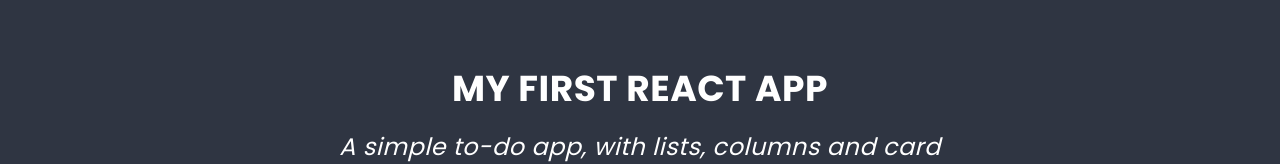
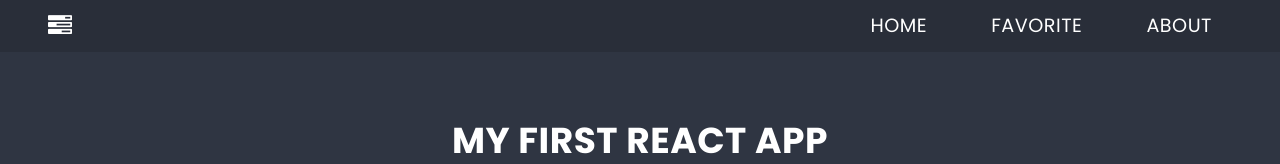
Before and after one commit to Wojczi96/react, a React (Create React App) app: page / in a window 1280 px wide. Shown: the top 164 px of the page. Built offline with nearby package versions, Linux system fonts and the light colour scheme.

Commit message:
Add new component NavBar

```diff
--- a/package.json
+++ b/package.json
@@ -11,6 +11,7 @@
     "react-dom": "^18.2.0",
     "react-media": "^1.10.0",
     "react-redux": "8.1.2",
+    "react-router-dom": "6.15.0",
     "react-scripts": "5.0.1",
     "redux": "4.2.1",
     "redux-devtools-extension": "^2.13.9",
--- a/src/App.js
+++ b/src/App.js
@@ -2,15 +2,19 @@
 import SearchForm from './components/SearchForm/SearchForm'
 import List from './components/List/List';
 import Container from './components/Container/Container';
+import NavBar from './components/NavBar/NavBar';
 
 
 const App = () => {
   return (
-    <Container>
-      <Hero />
-      <SearchForm />
-      <List />
-    </Container>
+    <main>
+      <NavBar />
+      <Container>
+        <Hero />
+        <SearchForm />
+        <List />
+      </Container>
+    </main>
   );
 };
 
--- /dev/null
+++ b/src/components/NavBar/NavBar.js
@@ -0,0 +1,28 @@
+import styles from './NavBar.module.scss'
+
+const NavBar = () => {
+    return (
+        <nav className={styles.nav}>
+            <div>
+                <a href="/">
+                    <i className="fa fa-tasks"></i>
+                </a>
+            </div>
+            <div>
+                <ul>
+                    <li>
+                        <a href="/">HOME</a>
+                    </li>
+                    <li>
+                        <a href="/favorite">FAVORITE</a>
+                    </li>
+                    <li>
+                        <a href="/about">ABOUT</a>
+                    </li>
+                </ul>
+            </div>
+        </nav>
+    )
+}
+
+export default NavBar;
--- /dev/null
+++ b/src/components/NavBar/NavBar.module.scss
@@ -0,0 +1,38 @@
+
+@import "../../styles/settings.scss";
+
+.nav {
+  display: flex;
+  flex-direction: row;
+  justify-content: space-between;
+  align-items: center;
+  padding: ($base-size / 6) ($base-size * 4);
+  background-color: darken($color-dark, 3%);
+
+  a {
+    font-size: ($base-size * 2);
+    color: $color-light;
+    transition: 0.5s ease-in;
+  }
+
+  a:hover {
+    color: $color-success;
+  }
+
+  ul {
+    display: flex;
+    flex-direction: row;
+    justify-content: space-between;
+    align-items: center;
+    gap: ($base-size * 2);
+    list-style-type: none;
+
+    a {
+      font-size: ($base-size * 1.6);
+      font-family: $font-text;
+      text-decoration: none;
+      font-weight: normal;
+      padding: 0 20px;
+    }
+  }
+}
```
Also changed, not shown: 1 other file (tests, documents, lock files or other folders).
